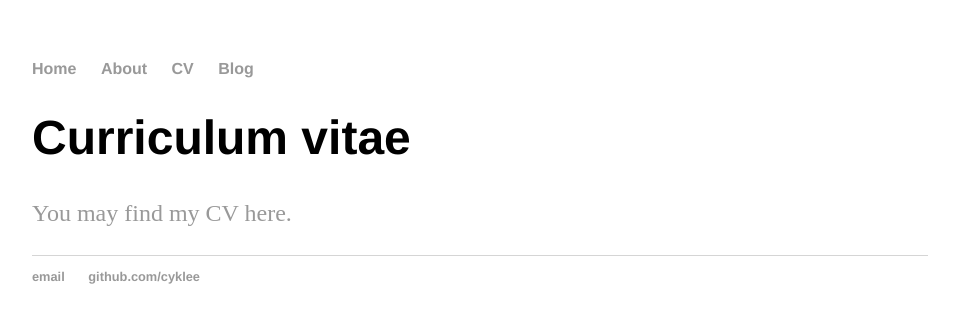
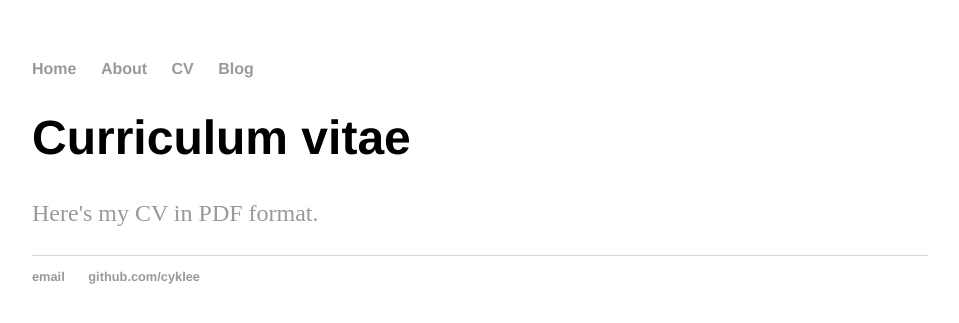
Before and after one commit to cyklee/cyklee.github.io, a Jekyll site: the page built from cv/index.html, in a window 1280 px wide. Shown: the top 323 px of the page, without its empty margins (160-1119 px from the left). Built offline with Jekyll 4.4.1, drawn with Linux system fonts in a browser that asks for light colours.

Commit message:
Update index.html

```diff
--- a/cv/index.html
+++ b/cv/index.html
@@ -3,5 +3,5 @@ layout: default
 title: Kevin C Lee - CV
 ---
 <h1>Curriculum vitae</h1>
-<p><a href="http://cyklee.github.io/cv/20160527_KevinLee_CV_Sani.pdf">You may find my CV here.</a></p>
+<p><a href="http://cyklee.github.io/cv/20160527_KevinLee_CV_Sani.pdf">Here's my CV in PDF format.</a></p>
 </div><!-- /.blurb -->
```
